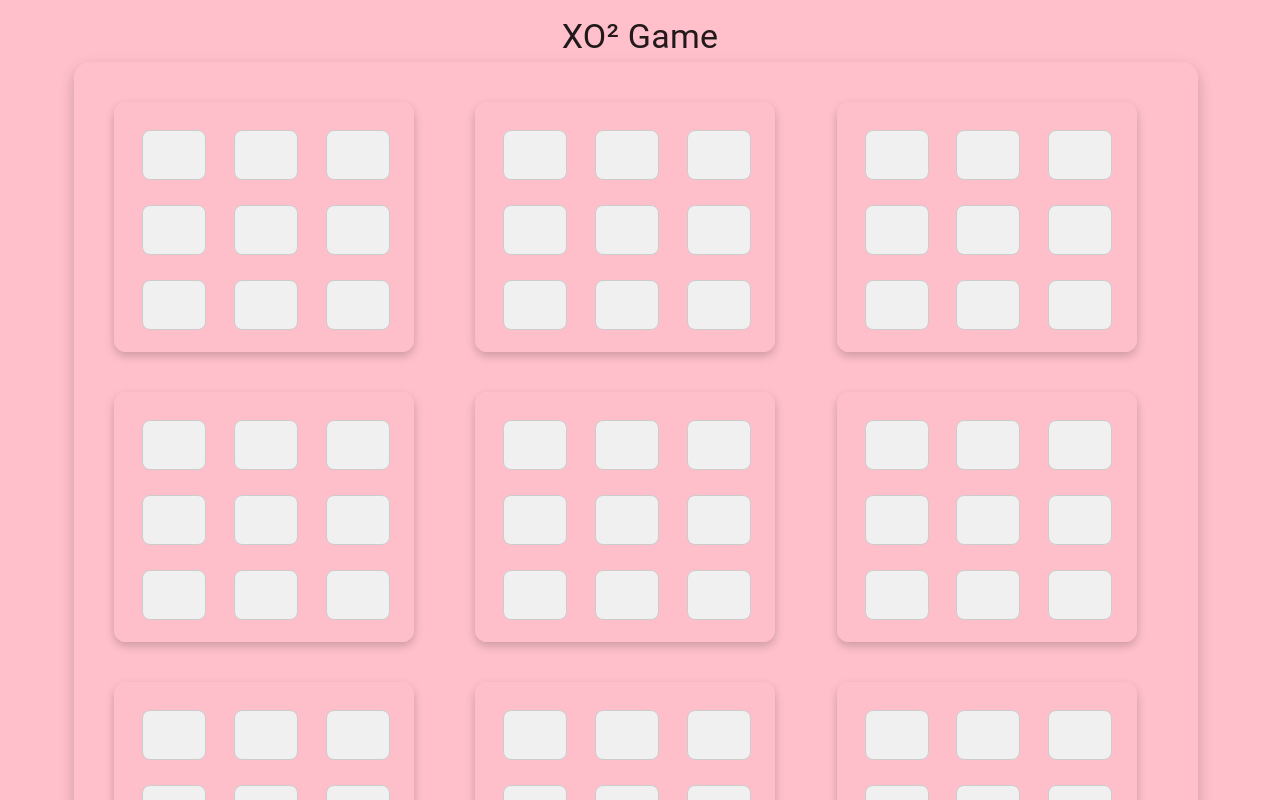
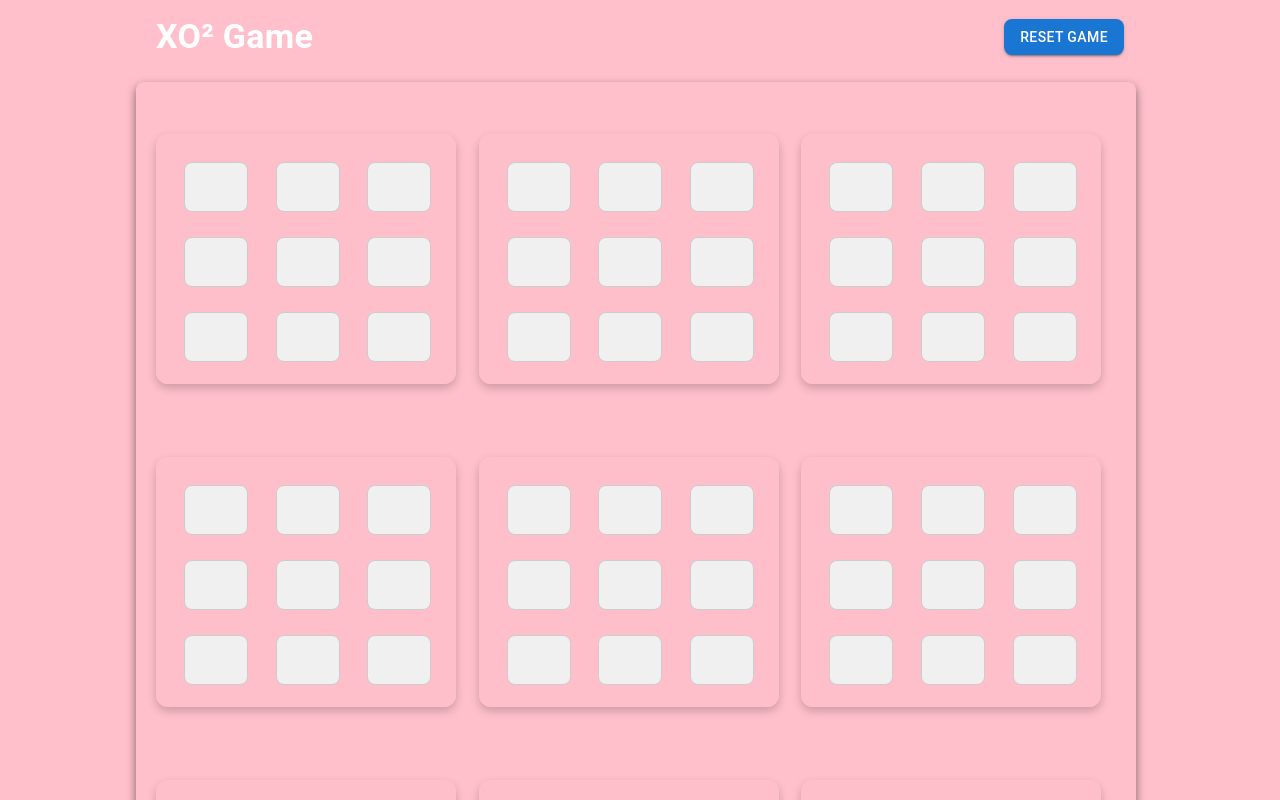
Before and after one commit to DolevPeretz/Ultimate-Tic-Tac-Toe-Frontend, a React (Create React App) app: page / in a window 1280 px wide. Shown: the top 800 px of the page. Built offline with nearby package versions, Linux system fonts and the light colour scheme.

Commit message:
add the style

```diff
--- a/src/App.tsx
+++ b/src/App.tsx
@@ -23,15 +23,33 @@ const App: React.FC = () => {
           backgroundColor: "background.default", // ורוד בייבי מתוך ערכת הנושא
         }}
       >
-        <Typography variant="h4" gutterBottom>
-          XO² Game
-        </Typography>
-        <MainBoard /> {/* הלוח הראשי */}
-        <Box mt={4}>
+        {/* כותרת המשחק עם הכפתור */}
+        <Box
+          sx={{
+            display: "flex", // סידור שורה
+            alignItems: "center", // יישור אנכי
+            justifyContent: "space-between", // מרווח בין הכותרת לכפתור
+            width: "100%", // שימוש ברוחב מלא
+            maxWidth: "1000px", // הגבלת הרוחב המרבי
+            paddingX: 2, // ריווח אופקי
+            marginBottom: 4, // מרווח מתחת לכותרת
+          }}
+        >
+          <Typography
+            variant="h4"
+            sx={{
+              color: "#FFFFFF", // צבע לבן
+              textAlign: "center",
+              fontWeight: "bold", // משקל גופן מודגש
+            }}
+          >
+            XO² Game
+          </Typography>
           <Button variant="contained" color="primary" onClick={resetGame}>
             Reset Game
           </Button>
         </Box>
+        <MainBoard /> {/* הלוח הראשי */}
       </Box>
     </ThemeProvider>
   );
--- a/src/Board.tsx
+++ b/src/Board.tsx
@@ -15,7 +15,7 @@ const Board: React.FC<BoardProps> = ({ items, renderItem, style }) => {
       sx={{
         padding: 2,
         borderRadius: 4,
-        boxShadow: "0px 4px 10px rgba(0, 0, 0, 0.15)", // צל עדין
+        boxShadow: "0px 4px 10px rgba(0, 0, 0, 0.50)", // צל עדין
         ...style, // מיזוג סגנונות מותאמים אישית
       }}
     >
--- a/src/MainBoard.tsx
+++ b/src/MainBoard.tsx
@@ -10,17 +10,17 @@ const MainBoard: React.FC = () => {
       items={mainBoardItems}
       renderItem={(item, index) => <MiniBoard key={index} />}
       style={{
-        backgroundColor: "#FFC0CB", // ורוד בייבי ללוח הראשי
-        padding: "40px", // ריווח פנימי ללוח הראשי
-        height: "auto", // גובה דינמי
-        width: "90%", // הרחבת רוחב הלוח הראשי
+        // backgroundColor: "#D8BEBE", // ורוד עם גוון אפור
+        padding: "20px", // ריווח פנימי ללוח הראשי
+        width: "1000px", // רוחב קבוע ללוח הראשי
+        height: "1000px", // גובה קבוע ללוח הראשי
         display: "grid", // שימוש ב-grid CSS
         gridTemplateColumns: "repeat(3, 1fr)", // 3 עמודות
-        gap: "40px", // ריווח גדול יותר בין הלוחות הפנימיים
+        gap: "8px", // ריווח קטן יותר בין הלוחות הפנימיים
         justifyContent: "center", // מיקום במרכז האופקי
         alignItems: "center", // מיקום במרכז האנכי
-        borderRadius: "16px", // פינות מעוגלות ללוח הראשי
-        boxShadow: "0px 6px 15px rgba(0, 0, 0, 0.2)", // צל מודגש ללוח הראשי
+        borderRadius: "8px", // פינות מעוגלות ללוח הראשי
+        // boxShadow: "0px 8px 20px rgba(0, 0, 0, 0.3)", // צל ללוח הראשי
       }}
     />
   );
--- a/src/theme.ts
+++ b/src/theme.ts
@@ -4,7 +4,7 @@ const theme = createTheme({
   palette: {
     background: {
       default: "#FFC0CB", // ורוד בייבי לכל הרקע הראשי
-      paper: "rgba(255, 192, 203, 0.7)", // ורוד בייבי שקוף ללוחות הפנימיים
+      // paper: "rgba(255, 192, 203, 0.7)", // ורוד בייבי שקוף ללוחות הפנימיים
     },
     primary: {
       main: "#1976d2", // כחול לכפתורים ראשיים
```
Also changed, not shown: src/MiniBoard.tsx (line endings or trailing spaces).
